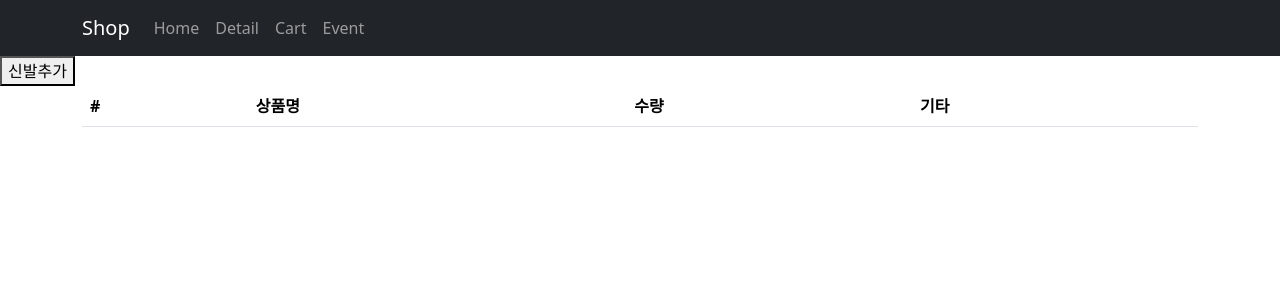
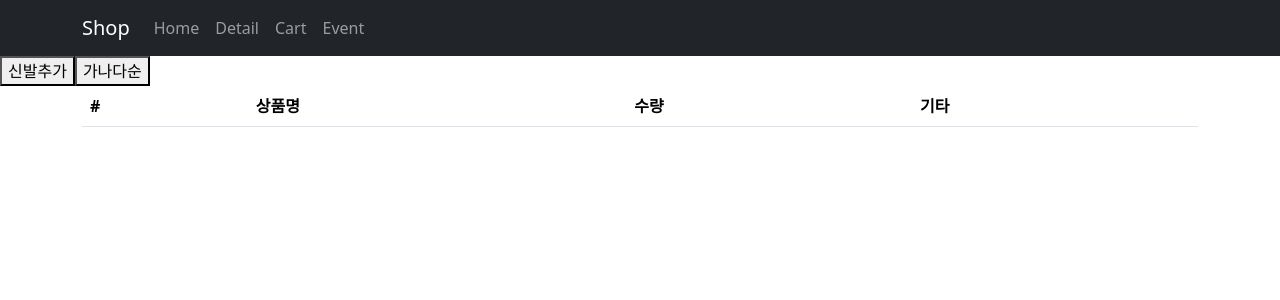
Before and after one commit to kyinn1307/React_Study, a React (Create React App) app in the folder shop/: page /cart in a window 1280 px wide. Shown: the top 300 px of the page. Built offline with nearby package versions, Linux system fonts and the light colour scheme; the HTML template or start-up script is replaced by a standard one.

Commit message:
Add the button with different function

```diff
--- a/shop/src/App.js
+++ b/shop/src/App.js
@@ -2,7 +2,6 @@ import "./App.css";
 import { Container } from "react-bootstrap";
 import { Routes, Route, Link, useNavigate } from "react-router-dom";
 import { useState, createContext } from "react";
-import axios from "axios";
 import "bootstrap/dist/css/bootstrap.min.css";
 import Row from "react-bootstrap/Row";
 import Col from "react-bootstrap/Col";
@@ -11,7 +10,8 @@ import Menu from "./components/Menu.js";
 import Detail from "./pages/Detail.js";
 import EventPage from "./pages/EventPage.js";
 import Cart from "./pages/Cart.js";
-
+import AddButton from "./components/AddButton.js";
+import SortButton from "./components/SortButton.js";
 export let Context1 = createContext();
 
 function App() {
@@ -22,6 +22,7 @@ function App() {
   function handleProductClick(productId) {
     navigate(`detail/${productId - 1}`);
   }
+
   function Shoes(props) {
     return (
       <div>
@@ -40,31 +41,13 @@ function App() {
     );
   }
 
-  function Button() {
-    return (
-      <button
-        onClick={() => {
-          axios
-            .get("https://codingapple1.github.io/shop/data2.json")
-            .then((ok) => {
-              console.log(ok.data);
-              let copy = [...Data, ...ok.data];
-              setShoes(copy);
-            })
-            .catch(() => {
-              console.log("실패요");
-            });
-        }}
-      >
-        신발추가
-      </button>
-    );
-  }
-
   return (
     <div>
       <Menu />
-      <Button />
+      <div className="button-container">
+        <AddButton setShoes={setShoes} />
+        <SortButton setShoes={setShoes} />
+      </div>
       <Routes>
         <Route
           path="/"
@@ -72,7 +55,7 @@ function App() {
             <Container>
               <Row md={3}>
                 {shoes.map((a, i) => {
-                  return <Shoes shoes={shoes[i]} i={i + 1}></Shoes>;
+                  return <Shoes shoes={shoes[i]} i={shoes[i].id + 1}></Shoes>;
                 })}
               </Row>
             </Container>
--- /dev/null
+++ b/shop/src/components/AddButton.js
@@ -0,0 +1,26 @@
+import axios from "axios";
+import Data from "../Data";
+
+function AddButton(props) {
+  return (
+    <button
+      onClick={() => {
+        axios
+          .get("https://codingapple1.github.io/shop/data2.json")
+          .then((ok) => {
+            console.log(ok.data);
+            let copy = [...Data, ...ok.data];
+            console.log(copy);
+            props.setShoes(copy);
+          })
+          .catch(() => {
+            console.log("실패");
+          });
+      }}
+    >
+      신발추가
+    </button>
+  );
+}
+
+export default AddButton;
--- /dev/null
+++ b/shop/src/components/SortButton.js
@@ -0,0 +1,19 @@
+import Data from "../Data";
+
+function SortButton(props) {
+  let copy = [...Data];
+  return (
+    <button
+      onClick={() => {
+        copy.sort((a, b) =>
+          a.title.toLowerCase() < b.title.toLowerCase() ? -1 : 1
+        );
+        props.setShoes(copy);
+      }}
+    >
+      가나다순
+    </button>
+  );
+}
+
+export default SortButton;
```
